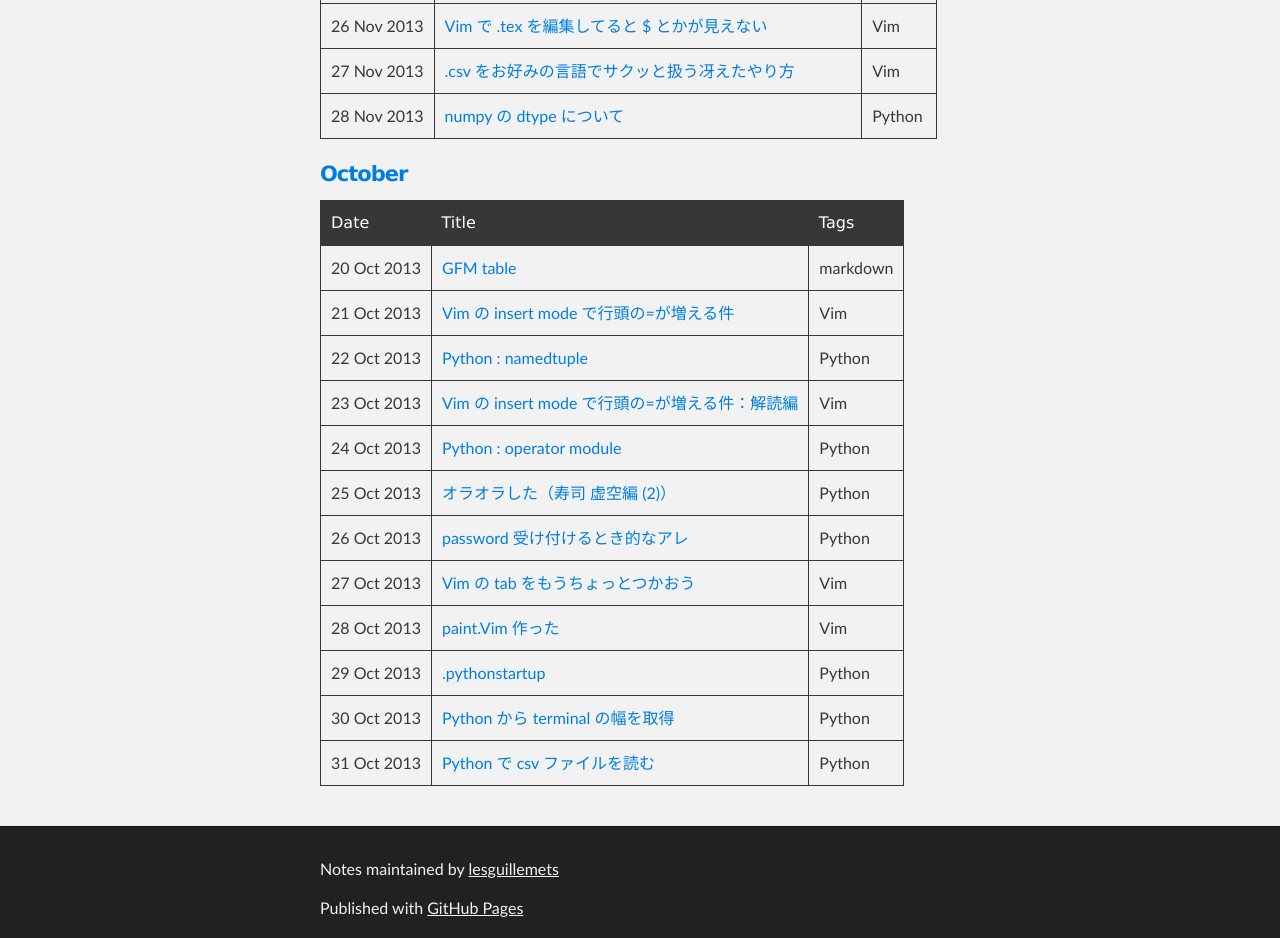
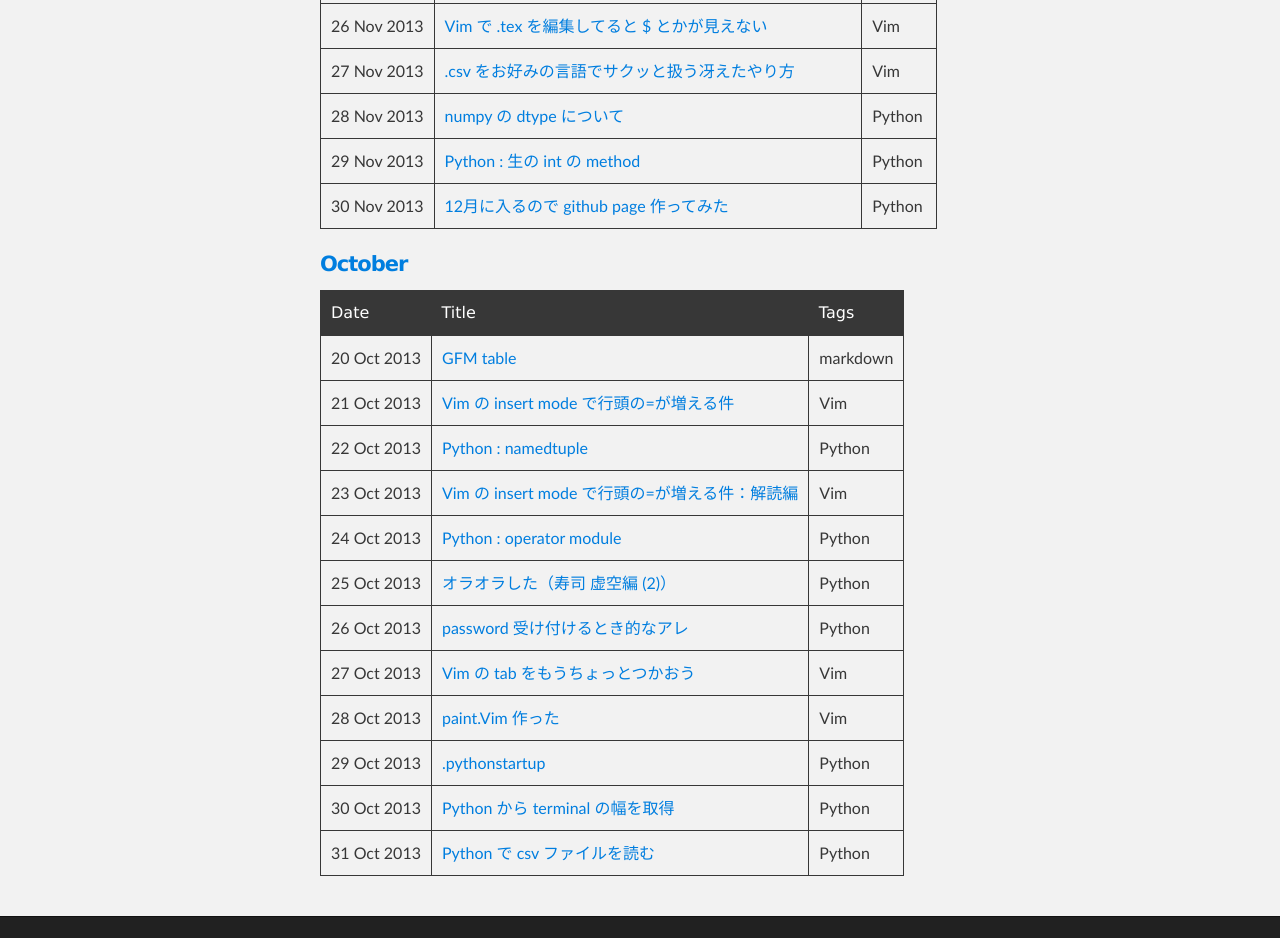
Before and after one commit to lesguillemets/notes, a plain HTML site: page index.html in a window 1280 px wide. Shown: the part 1479-2417 px from the top of the page. Drawn offline with Linux system fonts and the light colour scheme.

```diff
--- a/index.html
+++ b/index.html
@@ -185,6 +185,16 @@
 <td><a href="https://github.com/lesguillemets/notes/blob/master/2013/Nov/28.np.dtype.md">numpy の dtype について</a></td>
 <td>Python</td>
 </tr>
+<tr>
+<td>29 Nov 2013</td>
+<td><a href="https://github.com/lesguillemets/notes/blob/master/2013/Nov/29.python-rawint-methods.md">Python : 生の int の method</a></td>
+<td>Python</td>
+</tr>
+<tr>
+<td>30 Nov 2013</td>
+<td><a href="https://github.com/lesguillemets/notes/blob/master/2013/Nov/30.eo-nov-and-io.md">12月に入るので github page 作ってみた</a></td>
+<td>Python</td>
+</tr>
 </tbody>
 </table><h4>
 <a name="october" class="anchor" href="#october"><span class="octicon octicon-link"></span></a><a href="https://github.com/lesguillemets/notes/blob/master/2013/Oct">October</a>
```
Also changed, not shown: params.json (+1 -1 lines).
